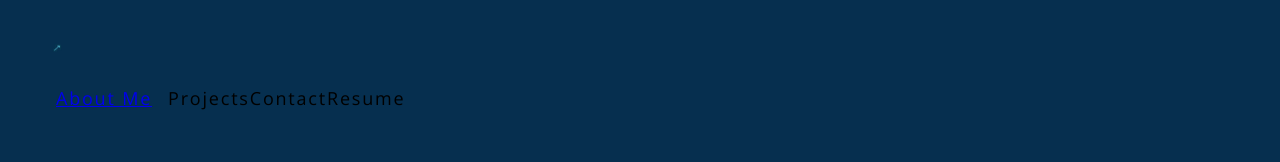
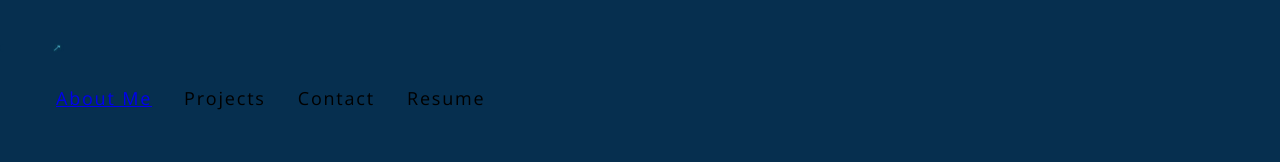
Before and after one commit to noreaster24/jp-react-portfolio, a React (Create React App) app: page / in a window 1280 px wide. Shown: the top 162 px of the page. Built offline with nearby package versions, Linux system fonts and the light colour scheme.

Commit message:
fixed nav bar components

```diff
--- a/src/index.css
+++ b/src/index.css
@@ -18,6 +18,7 @@ main {
 
 * {
   box-sizing: border-box;
+  background-color: var(--primary-color);
 }
 
 html,
@@ -33,12 +34,13 @@ body {
   font-family: 'Open Sans', sans-serif;
   -webkit-font-smoothing: antialiased;
   -moz-osx-font-smoothing: grayscale;
-  background-color: var(--primary-color);
   font-size: 18px;
 }
 
 .nav-bar {
   flex-wrap:wrap;
+  flex:auto;
+  align-items:flex-end;
 }
 
 .site-logo {
@@ -58,9 +60,9 @@ li {
   list-style: none;
 }
 
-/* nav a:hover {
+nav a:hover {
   text-decoration: none;
-} */
+}
 
 nav  li {
   cursor: pointer;
@@ -74,6 +76,11 @@ nav  li {
 .mx-2 {
   margin-right: var(--spacing-two);
   margin-left: var(--spacing-two);
+}
+
+span {
+  display: inline-block;
+  padding: 0 16px 0 16px;
 }
 
 code {
```
